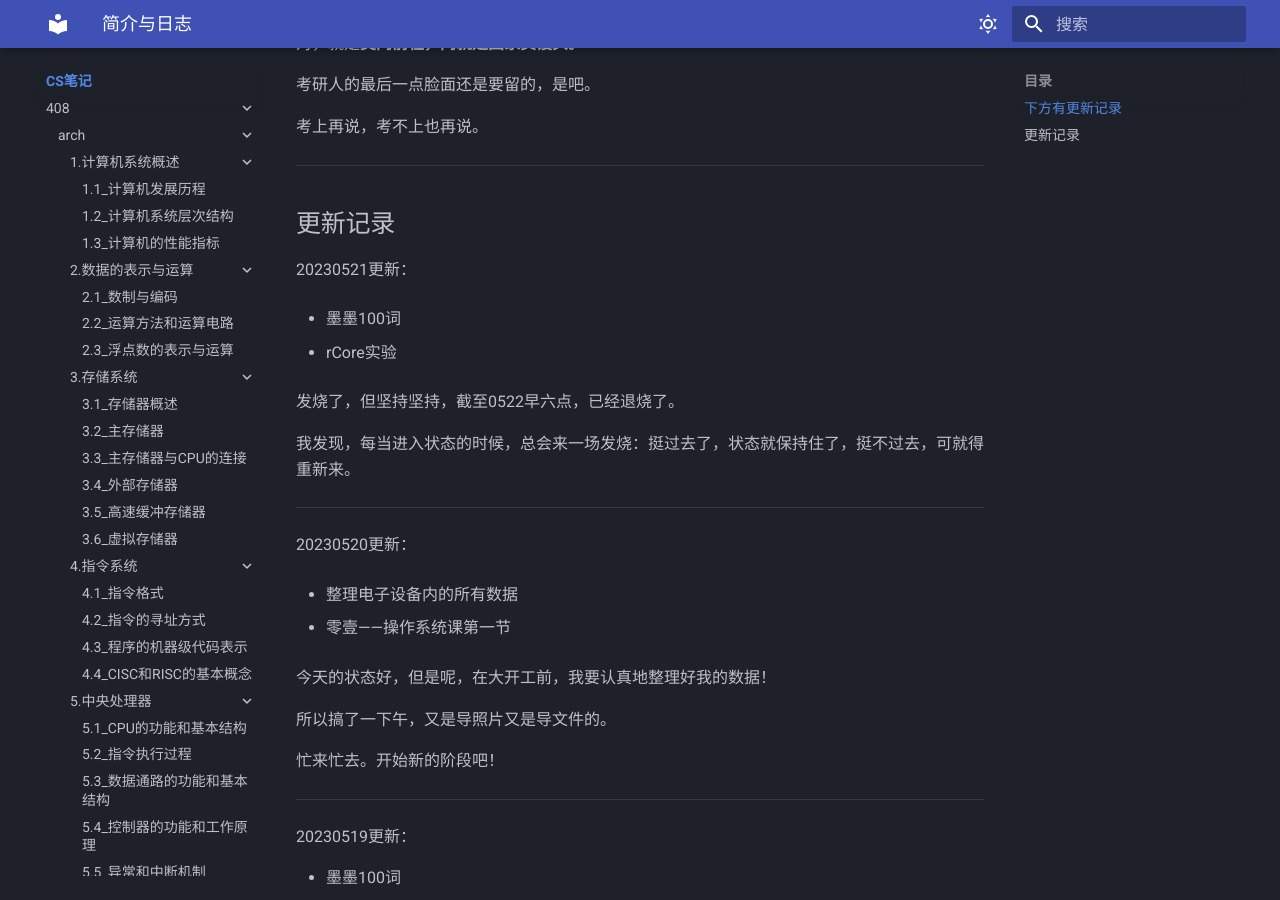
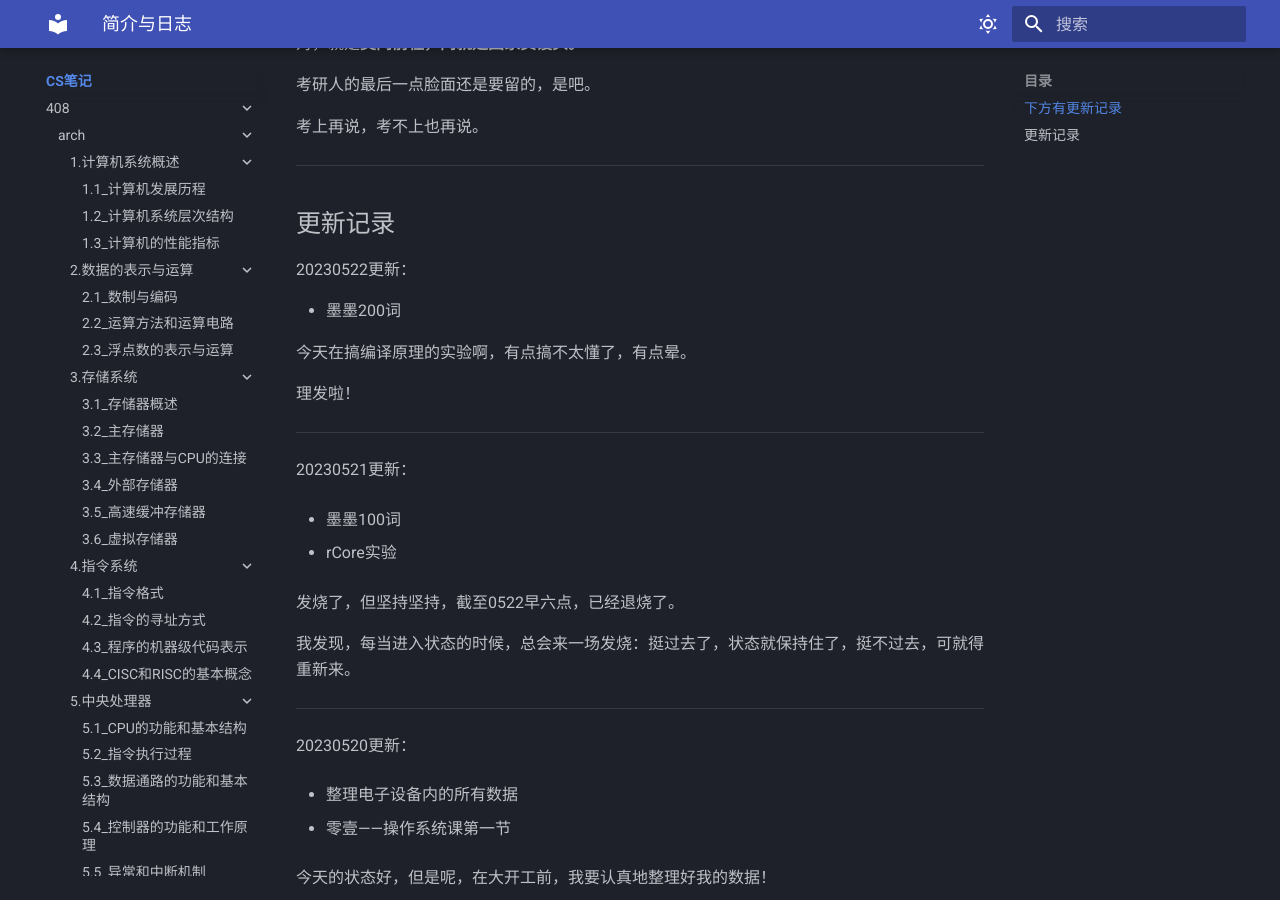
Before and after one commit to Haohahahaha/cs, an MkDocs documentation site: the page built from docs/index.md, in a window 1280 px wide and 900 px high, scrolled down 1053 px. Built offline with MkDocs 1.6.1 and Material for MkDocs 9.7.7, drawn with Linux system fonts in a browser that asks for light colours.

Commit message:
2023-05-22_23:32:33 update

```diff
--- a/docs/index.md
+++ b/docs/index.md
@@ -55,6 +55,16 @@
 <a id="update"></a>
 
 ## 更新记录
+
+20230522更新：
+
+- 墨墨200词
+
+今天在搞编译原理的实验啊，有点搞不太懂了，有点晕。
+
+理发啦！
+
+---
 
 20230521更新：
 
```
